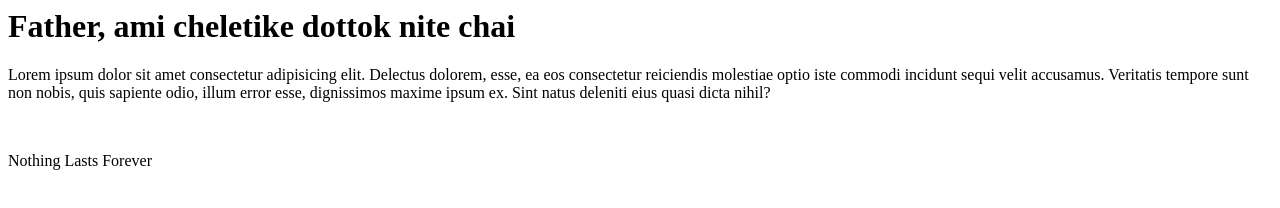
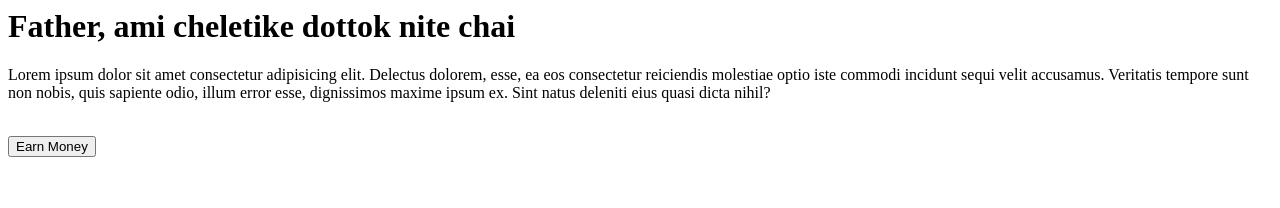
Before and after one commit to Mubashshirul-Islam-Galib/Index-2, a plain HTML site: page Index.html in a window 1280 px wide. Drawn offline with Linux system fonts and the light colour scheme.

Commit message:
finally-adding-button

```diff
--- a/Index.html
+++ b/Index.html
@@ -1,4 +1,4 @@
 <h1>Father, ami cheletike dottok nite chai</h1>
 <p>Lorem ipsum dolor sit amet consectetur adipisicing elit. Delectus dolorem, esse, ea eos consectetur reiciendis molestiae optio iste commodi incidunt sequi velit accusamus. Veritatis tempore sunt non nobis, quis sapiente odio, illum error esse, dignissimos maxime ipsum ex. Sint natus deleniti eius quasi dicta nihil?</p>
-</br>
-<p>Nothing Lasts Forever</p>
+<br>
+<button>Earn Money</button>
```
